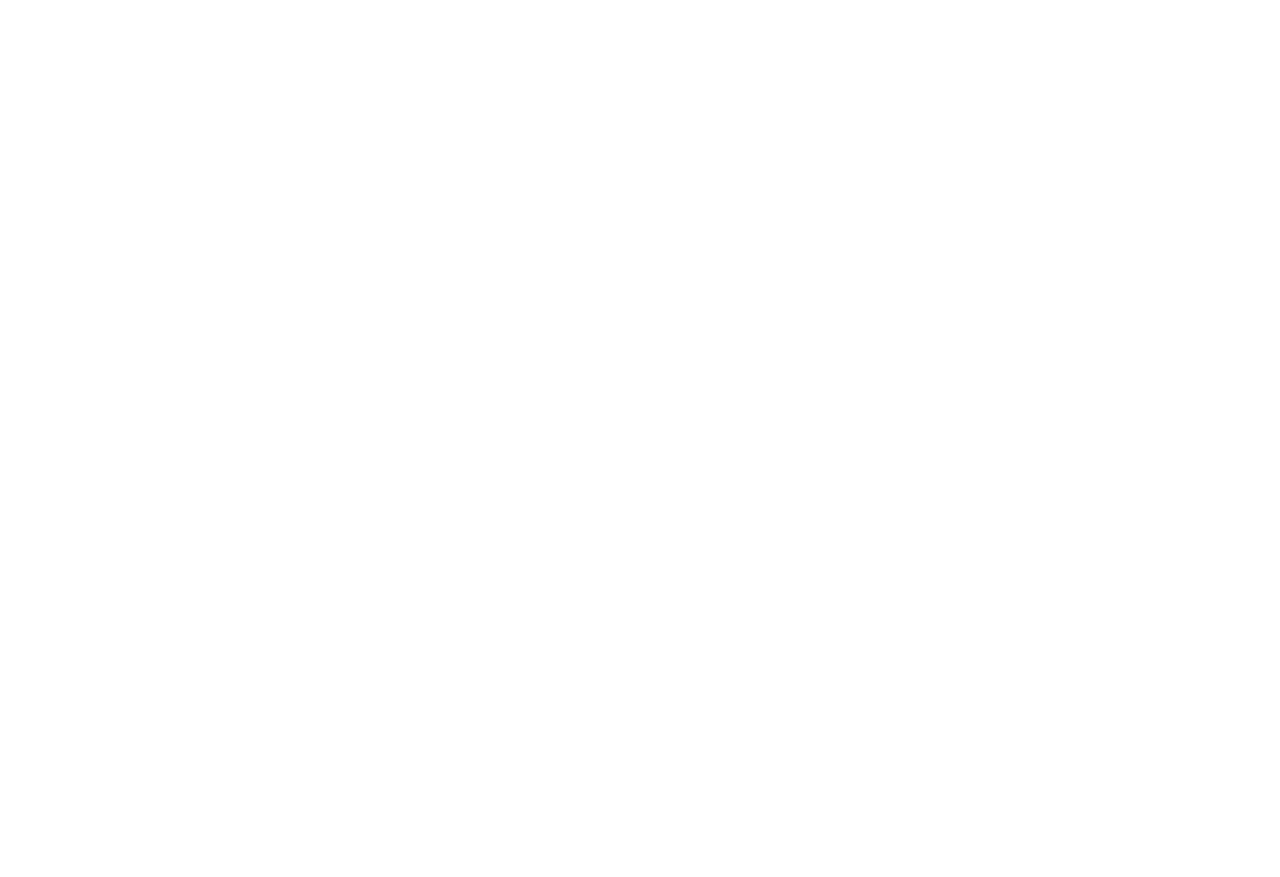
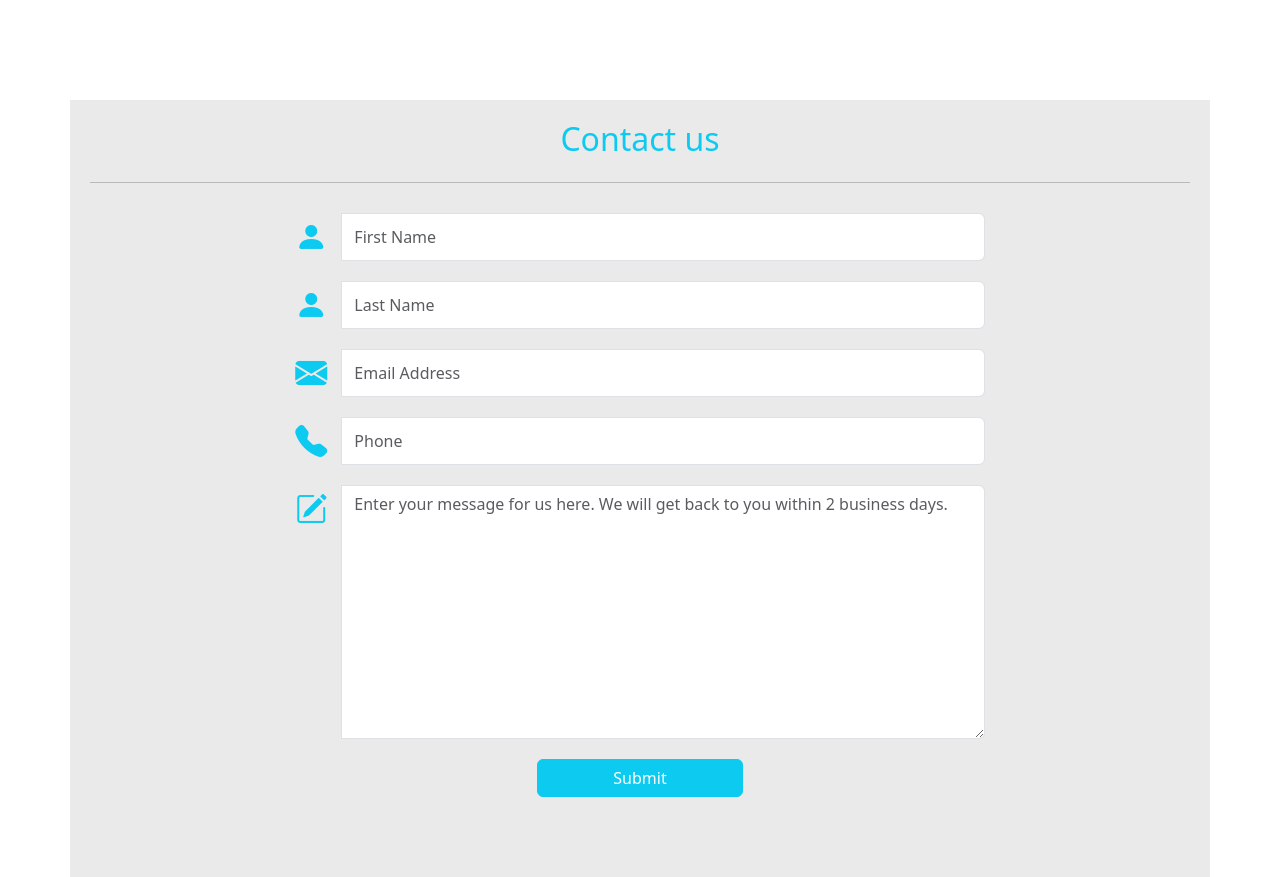
Before and after one commit to rogergibertrovira/rgr-bootcamp-TA32, a plain HTML site: page Ex2/index.html in a window 1280 px wide. Before the commit the page ends 800 px from the top, so only its background shows below. Drawn offline with nearby package versions, Linux system fonts and the light colour scheme.

Commit message:
Update ex1, ex2 / New ex3

```diff
--- a/Ex1/css/style.css
+++ b/Ex1/css/style.css
@@ -6,7 +6,8 @@ body {
   background-position: center;
 }
 
-h3, p {
+h3,
+p {
   text-align: left;
   padding: 10px;
 }
--- /dev/null
+++ b/Ex2/css/style.css
@@ -0,0 +1,41 @@
+.box {
+  padding: 20px;
+  margin-top: 100px;
+  background-color: rgb(234, 234, 234);
+}
+
+.column1 {
+  padding: 30px;
+  margin-bottom: 30px;
+  border-radius: 5px;
+}
+
+.column2 {
+  padding: 30px;
+  margin-bottom: 30px;
+  border-radius: 5px;
+  text-align: right;
+}
+
+.form1 {
+  margin-bottom: 20px;
+}
+
+.button1 {
+  width: 30%;
+  color: white;
+}
+
+hr {
+  margin-bottom: 0px;
+}
+
+h2 {
+  color: #0dcaf0;
+}
+
+.icon1 {
+  font-size: xx-large;
+  color: #0dcaf0;
+  margin-right: 15px;
+}
--- a/Ex2/index.html
+++ b/Ex2/index.html
@@ -15,7 +15,69 @@
       integrity="sha384-ENjdO4Dr2bkBIFxQpeoTz1HIcje39Wm4jDKdf19U8gI4ddQ3GYNS7NTKfAdVQSZe"
       crossorigin="anonymous"
     ></script>
-    <title>Document</title>
+    <link
+      rel="stylesheet"
+      href="https://cdn.jsdelivr.net/npm/bootstrap-icons@1.10.5/font/bootstrap-icons.css"
+    />
+    <link rel="stylesheet" href="./css/style.css" />
+    <title>Contact Form</title>
   </head>
-  <body></body>
+  <body>
+    <div class="container text-center box">
+      <div class="row justify-content-center" id="title">
+        <div class="col-6"><h2>Contact us</h2></div>
+      </div>
+      <hr />
+      <div class="row justify-content-center">
+        <div class="col-8 column1">
+          <div class="input-group form1">
+            <i class="bi bi-person-fill icon1"></i>
+            <input
+              type="user"
+              class="form-control form"
+              id="firstName"
+              placeholder="First Name"
+            />
+          </div>
+          <div class="input-group form1">
+            <i class="bi bi-person-fill icon1"></i>
+            <input
+              type="user"
+              class="form-control form"
+              id="lastName"
+              placeholder="Last Name"
+            />
+          </div>
+          <div class="input-group form1">
+            <i class="bi bi-envelope-fill icon1"></i>
+            <input
+              type="user"
+              class="form-control form"
+              id="email"
+              placeholder="Email Address"
+            />
+          </div>
+          <div class="input-group form1">
+            <i class="bi bi-telephone-fill icon1"></i>
+            <input
+              type="user"
+              class="form-control form"
+              id="phone"
+              placeholder="Phone"
+            />
+          </div>
+          <div class="input-group form1">
+            <i class="bi bi-pencil-square icon1"></i>
+            <textarea
+              class="form-control"
+              id="message"
+              rows="10"
+              placeholder="Enter your message for us here. We will get back to you within 2 business days."
+            ></textarea>
+          </div>
+          <button class="btn btn-info button1">Submit</button>
+        </div>
+      </div>
+    </div>
+  </body>
 </html>
--- /dev/null
+++ b/Ex3/css/style.css
@@ -0,0 +1,25 @@
+.row1 {
+  background-color: aqua;
+  align-items: center;
+  padding: 5px;
+}
+
+.column1 {
+  padding: 30px;
+  margin-bottom: 30px;
+  border-radius: 5px;
+}
+
+.column2 {
+  text-align: right;
+}
+
+.form1 {
+  margin-bottom: 20px;
+}
+
+.button1 {
+  font-size: medium;
+  background-color: transparent;
+  border: none;
+}
```
Also changed, not shown: Ex1/index.html (+9 -6 lines), Ex3/index.html (+23 -2 lines).
